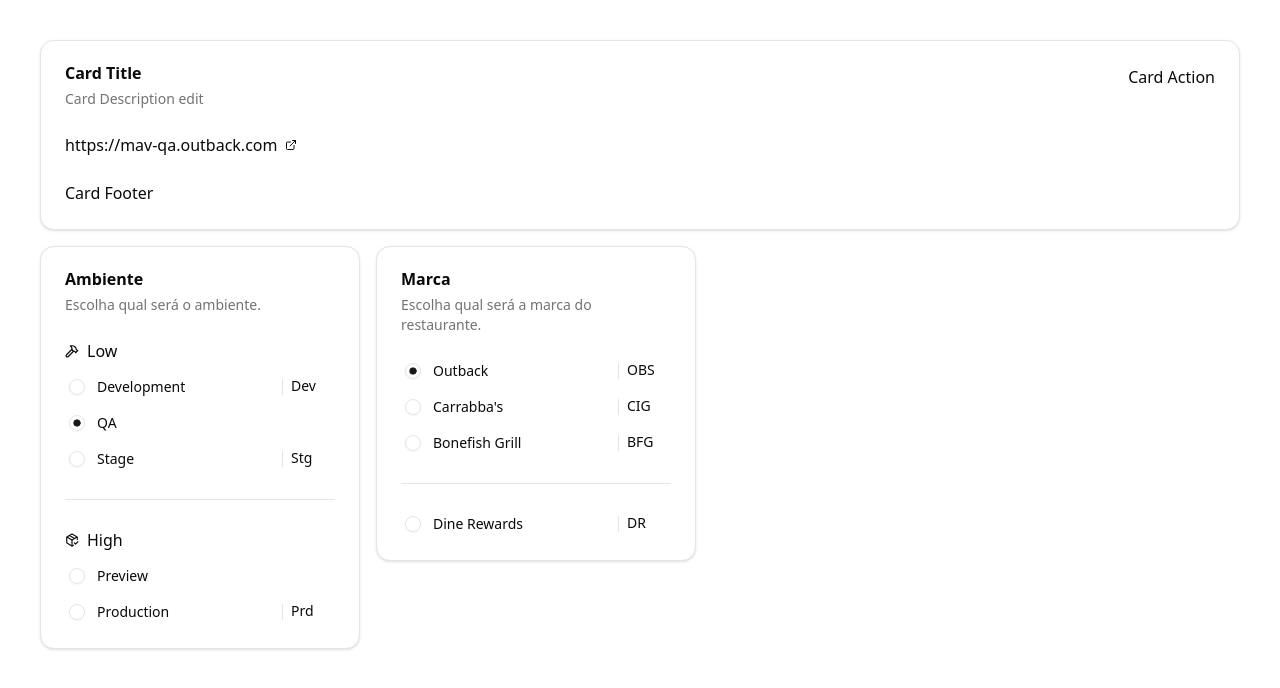
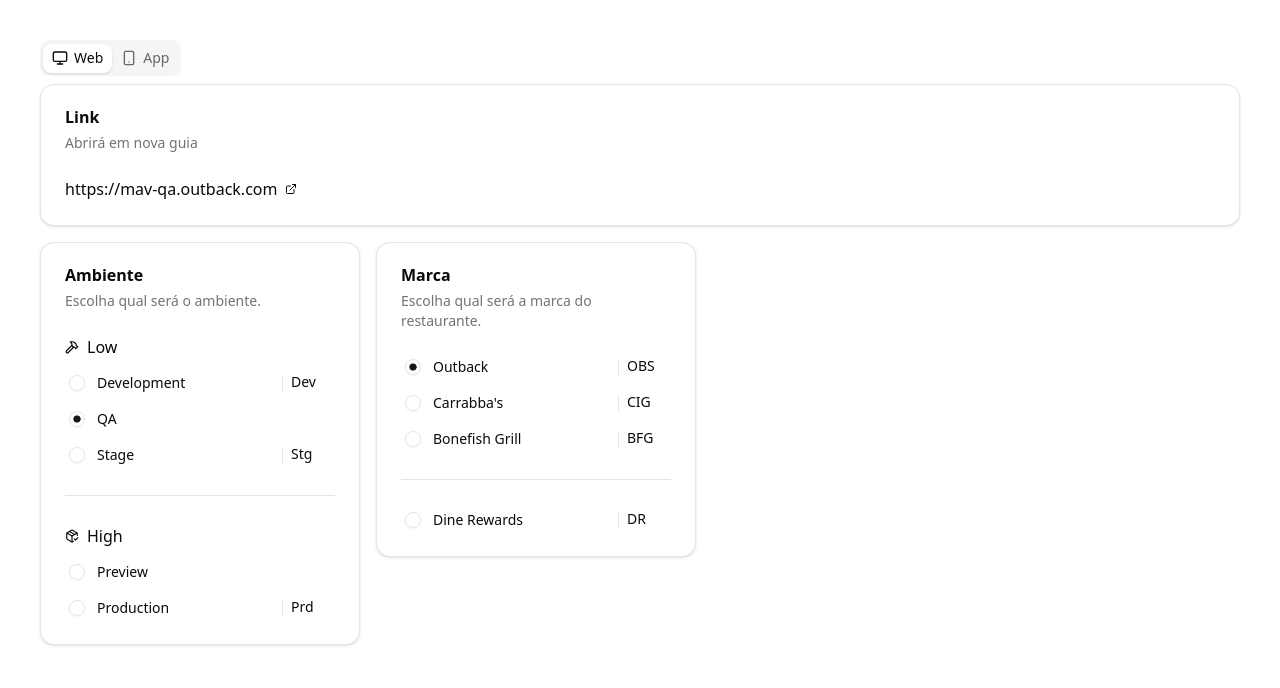
Before and after one commit to lucas-vilela/bbi-app, a Next.js app: page / in a window 1280 px wide. Shown: the top 688 px of the page. Built offline with nearby package versions, Linux system fonts and the light colour scheme.

Commit message:
Add tabs view

```diff
--- a/package.json
+++ b/package.json
@@ -15,6 +15,7 @@
     "@radix-ui/react-separator": "^1.1.8",
     "@radix-ui/react-slot": "^1.2.4",
     "@radix-ui/react-switch": "^1.2.6",
+    "@radix-ui/react-tabs": "^1.1.13",
     "class-variance-authority": "^0.7.1",
     "clsx": "^2.1.1",
     "lucide-react": "^0.562.0",
--- a/src/app/page.js
+++ b/src/app/page.js
@@ -14,9 +14,10 @@
   CardTitle,
 } from "@/components/ui/card"
 import { Separator } from "@/components/ui/separator";
-import { ExternalLink, Hammer, PackageCheck } from "lucide-react";
+import { ExternalLink, Hammer, PackageCheck, AppWindowIcon, CodeIcon, Smartphone, Monitor } from "lucide-react";
 import { useEffect, useState } from "react";
 import Link from "next/link";
+import { Tabs, TabsContent, TabsList, TabsTrigger } from "@/components/ui/tabs"
 
 export default function Home() {
   const [link, setLink] = useState('https://mav-qa.outback.com');
@@ -31,29 +32,41 @@
 
 
   return (
-    <main className="flex flex-col gap-4 min-h-screen w-full p-10">
+    <main className="flex flex-col gap-4 min-h-screen w-full py-10 px-2 sm:px-10">
+      <Tabs defaultValue="web">
+        <TabsList>
+          <TabsTrigger value="web">
+            <Monitor />
+            Web
+          </TabsTrigger>
+          <TabsTrigger value="app">
+            <Smartphone />
+            App
+          </TabsTrigger>
+        </TabsList>
+        <TabsContent value="web" className="flex flex-col gap-4 w-full">
           <div className="w-full">
             <Card className="w-full">
               <CardHeader>
-            <CardTitle>Card Title</CardTitle>
-            <CardDescription>Card Description edit</CardDescription>
-            <CardAction>Card Action</CardAction>
+                <CardTitle>Link</CardTitle>
+                <CardDescription>Abrirá em nova guia</CardDescription>
+                {/* <CardAction>Card Action</CardAction> */}
               </CardHeader>
               <CardContent>
-            <Link target="_blank" href={link}>
-              <span className="flex items-center gap-2 font-medium">
+                <Link target="_blank" href={link} className="flex w-fit">
+                  <span className="flex items-center gap-2 font-medium w-fit">
                     https://{env && env}{brand}.com<ExternalLink size={12} />
                   </span>
                 </Link>
               </CardContent>
-          <CardFooter>
+              {/* <CardFooter>
                 <p>Card Footer</p>
-          </CardFooter>
+              </CardFooter> */}
             </Card>
           </div>
-      <div className="w-full flex gap-4">
-        <div className="w-xs">
-          <Card className="w-full max-w-sm">
+          <div className="w-full flex flex-col sm:flex-row gap-4">
+            <div className="w-full sm:w-xs">
+              <Card className="w-full">
                 <CardHeader>
                   <CardTitle>Ambiente</CardTitle>
                   <CardDescription>Escolha qual será o ambiente.</CardDescription>
@@ -125,8 +138,8 @@
               </Card>
 
             </div>
-        <div className="w-xs">
-          <Card className="w-full max-w-sm">
+            <div className="w-full sm:w-xs">
+              <Card className="w-full">
                 <CardHeader>
                   <CardTitle>Marca</CardTitle>
                   <CardDescription>Escolha qual será a marca do restaurante.</CardDescription>
@@ -185,6 +198,14 @@
 
             </div>
           </div>
+        </TabsContent>
+
+        <TabsContent value="app" className="mt-4">
+
+        </TabsContent>
+
+      </Tabs>
+
     </main>
   );
 }
--- /dev/null
+++ b/src/components/ui/tabs.jsx
@@ -0,0 +1,83 @@
+"use client"
+
+import * as React from "react"
+import * as TabsPrimitive from "@radix-ui/react-tabs"
+import { cva } from "class-variance-authority";
+
+import { cn } from "@/lib/utils"
+
+function Tabs({
+  className,
+  orientation = "horizontal",
+  ...props
+}) {
+  return (
+    <TabsPrimitive.Root
+      data-slot="tabs"
+      data-orientation={orientation}
+      orientation={orientation}
+      className={cn("group/tabs flex gap-2 data-[orientation=horizontal]:flex-col", className)}
+      {...props} />
+  );
+}
+
+const tabsListVariants = cva(
+  "rounded-lg p-[3px] group-data-[orientation=horizontal]/tabs:h-9 data-[variant=line]:rounded-none group/tabs-list text-muted-foreground inline-flex w-fit items-center justify-center group-data-[orientation=vertical]/tabs:h-fit group-data-[orientation=vertical]/tabs:flex-col",
+  {
+    variants: {
+      variant: {
+        default: "bg-muted",
+        line: "gap-1 bg-transparent",
+      },
+    },
+    defaultVariants: {
+      variant: "default",
+    },
+  }
+)
+
+function TabsList({
+  className,
+  variant = "default",
+  ...props
+}) {
+  return (
+    <TabsPrimitive.List
+      data-slot="tabs-list"
+      data-variant={variant}
+      className={cn(tabsListVariants({ variant }), className)}
+      {...props} />
+  );
+}
+
+function TabsTrigger({
+  className,
+  ...props
+}) {
+  return (
+    <TabsPrimitive.Trigger
+      data-slot="tabs-trigger"
+      className={cn(
+        "focus-visible:border-ring focus-visible:ring-ring/50 focus-visible:outline-ring text-foreground/60 hover:text-foreground dark:text-muted-foreground dark:hover:text-foreground relative inline-flex h-[calc(100%-1px)] flex-1 items-center justify-center gap-1.5 rounded-md border border-transparent px-2 py-1 text-sm font-medium whitespace-nowrap transition-all group-data-[orientation=vertical]/tabs:w-full group-data-[orientation=vertical]/tabs:justify-start focus-visible:ring-[3px] focus-visible:outline-1 disabled:pointer-events-none disabled:opacity-50 group-data-[variant=default]/tabs-list:data-[state=active]:shadow-sm group-data-[variant=line]/tabs-list:data-[state=active]:shadow-none [&_svg]:pointer-events-none [&_svg]:shrink-0 [&_svg:not([class*='size-'])]:size-4",
+        "group-data-[variant=line]/tabs-list:bg-transparent group-data-[variant=line]/tabs-list:data-[state=active]:bg-transparent dark:group-data-[variant=line]/tabs-list:data-[state=active]:border-transparent dark:group-data-[variant=line]/tabs-list:data-[state=active]:bg-transparent",
+        "data-[state=active]:bg-background dark:data-[state=active]:text-foreground dark:data-[state=active]:border-input dark:data-[state=active]:bg-input/30 data-[state=active]:text-foreground",
+        "after:bg-foreground after:absolute after:opacity-0 after:transition-opacity group-data-[orientation=horizontal]/tabs:after:inset-x-0 group-data-[orientation=horizontal]/tabs:after:bottom-[-5px] group-data-[orientation=horizontal]/tabs:after:h-0.5 group-data-[orientation=vertical]/tabs:after:inset-y-0 group-data-[orientation=vertical]/tabs:after:-right-1 group-data-[orientation=vertical]/tabs:after:w-0.5 group-data-[variant=line]/tabs-list:data-[state=active]:after:opacity-100",
+        className
+      )}
+      {...props} />
+  );
+}
+
+function TabsContent({
+  className,
+  ...props
+}) {
+  return (
+    <TabsPrimitive.Content
+      data-slot="tabs-content"
+      className={cn("flex-1 outline-none", className)}
+      {...props} />
+  );
+}
+
+export { Tabs, TabsList, TabsTrigger, TabsContent, tabsListVariants }
```
Also changed, not shown: 1 other file (tests, documents, lock files or other folders). Lines whose indentation alone changed are shown as unchanged.
